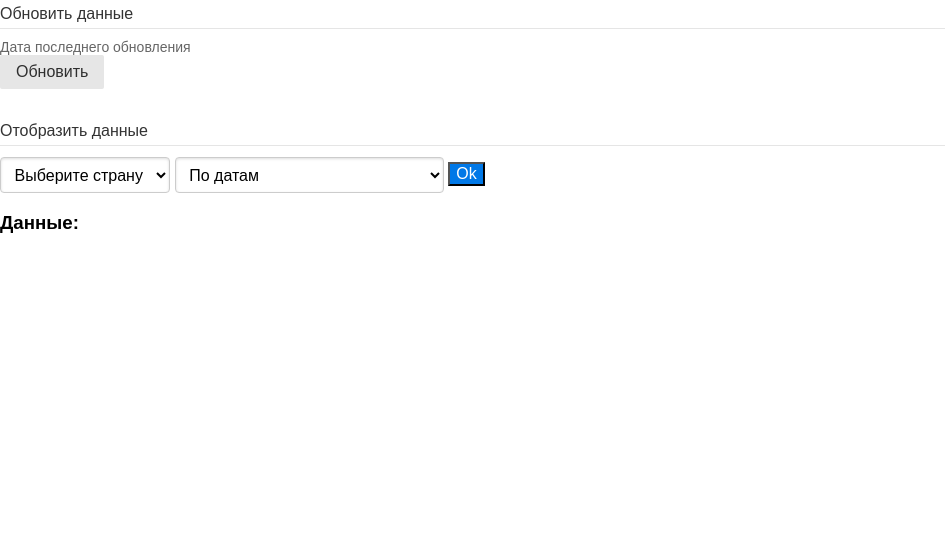
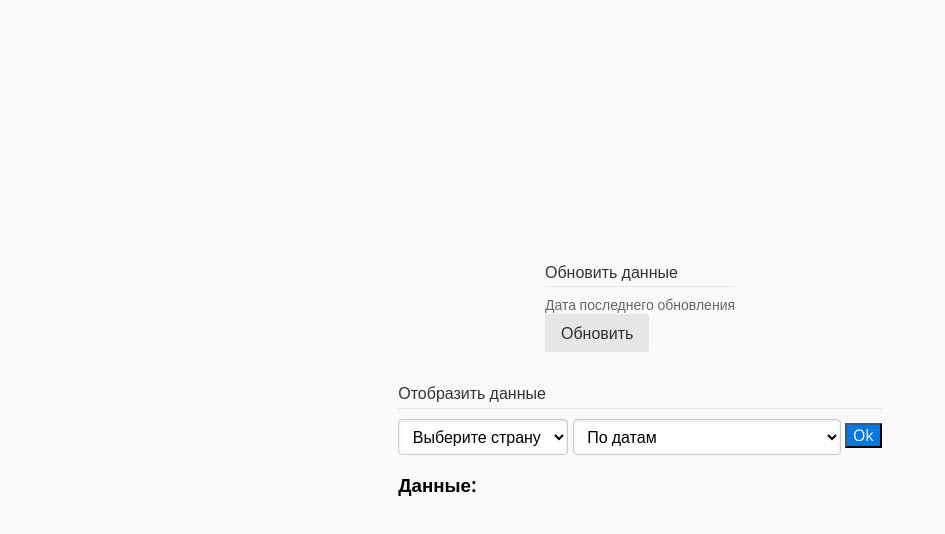
Before and after one commit to Beastlex/diplom_project, a plain HTML site: page frontend/index.html in a window 1280 px wide. Shown: the whole page, without its empty margins (0-945 px from the left). Drawn offline with nearby package versions, Linux system fonts and the light colour scheme.

Commit message:
2021-12-20: frontend: add ugly css

```diff
--- a/frontend/index.html
+++ b/frontend/index.html
@@ -3,6 +3,7 @@
     <meta charset="utf-8">
     <title>Статистические данные о COVID-19</title>
     <link rel="stylesheet" href="pure-min.css">
+    <link rel="stylesheet" href="main.css">
     <meta name="viewport" content="width=device-width, initial-scale=1">
   </head>
   <body>
--- /dev/null
+++ b/frontend/main.css
@@ -0,0 +1,21 @@
+@import url('https://fonts.googleapis.com/css?family=Open+Sans&display=swap');
+
+:root {
+  --success-color: #2ecc71;
+  --error-color: #e74c3c;
+}
+
+* {
+  box-sizing: border-box;
+}
+
+body {
+  background-color: #f9fafb;
+  font-family: 'Open Sans', sans-serif;
+  display: flex;
+  flex-direction: column;
+  align-items: center;
+  justify-content: center;
+  min-height: 100vh;
+  margin: 0;
+}
```
Also changed, not shown: 1 other file.
